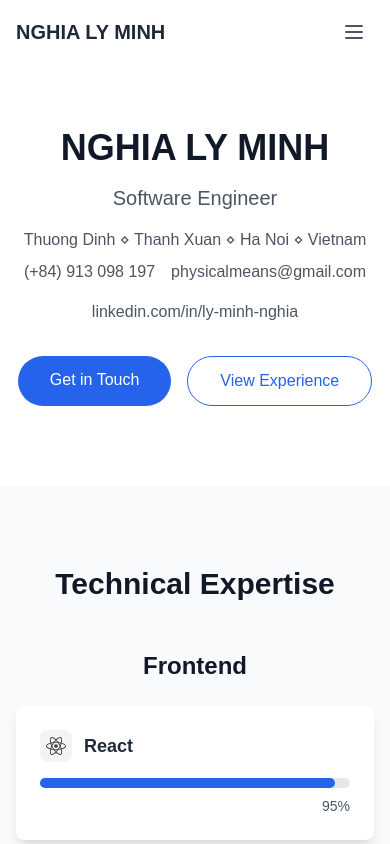
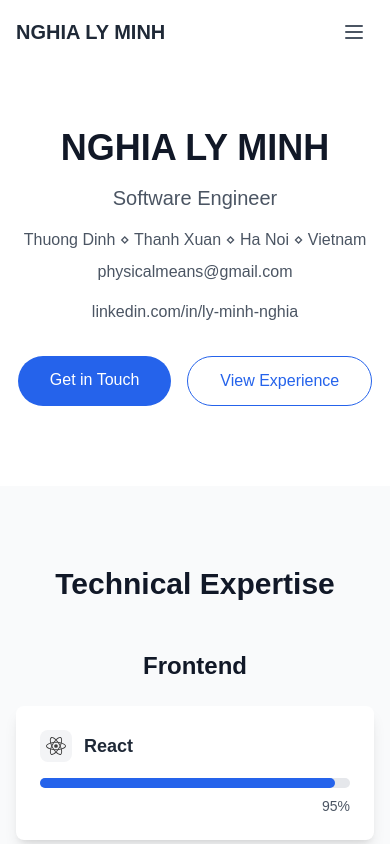
Before and after one commit to lyminhnghia/lyminhnghia.github.io, a Next.js app: page / in a window 390 px wide. Shown: the top 844 px of the page. Built offline with nearby package versions, Linux system fonts and the light colour scheme.

Commit message:
chore: remove phone

```diff
--- a/src/app/components/Contact.tsx
+++ b/src/app/components/Contact.tsx
@@ -42,14 +42,6 @@ export default function Contact() {
             >
               Connect on LinkedIn
             </motion.a>
-            <motion.a
-              href="tel:+84913098197"
-              whileHover={{ scale: 1.05 }}
-              whileTap={{ scale: 0.95 }}
-              className="inline-block border border-blue-600 text-blue-600 dark:text-blue-400 px-8 py-3 rounded-full font-medium hover:bg-blue-50 dark:hover:bg-blue-900/20 transition-colors"
-            >
-              Call Me
-            </motion.a>
           </div>
           <p className="mt-8 text-gray-500 dark:text-gray-400">
             Based in Thuong Dinh, Thanh Xuan, Ha Noi, Vietnam
--- a/src/app/components/Hero.tsx
+++ b/src/app/components/Hero.tsx
@@ -17,9 +17,6 @@ export default function Hero() {
         <div className="text-gray-600 dark:text-gray-300 mb-8 space-y-2">
           <p>Thuong Dinh ⋄ Thanh Xuan ⋄ Ha Noi ⋄ Vietnam</p>
           <p className="flex flex-wrap justify-center gap-4">
-            <a href="tel:+84913098197" className="hover:text-blue-600 dark:hover:text-blue-400">
-              (+84) 913 098 197
-            </a>
             <a
               href="mailto:physicalmeans@gmail.com"
               className="hover:text-blue-600 dark:hover:text-blue-400"
```
